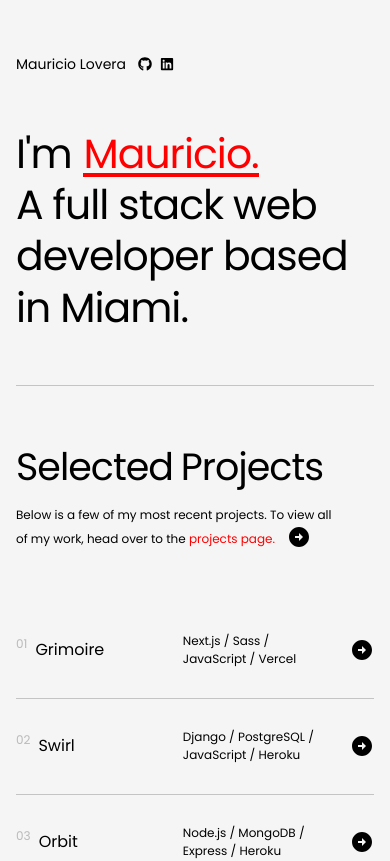
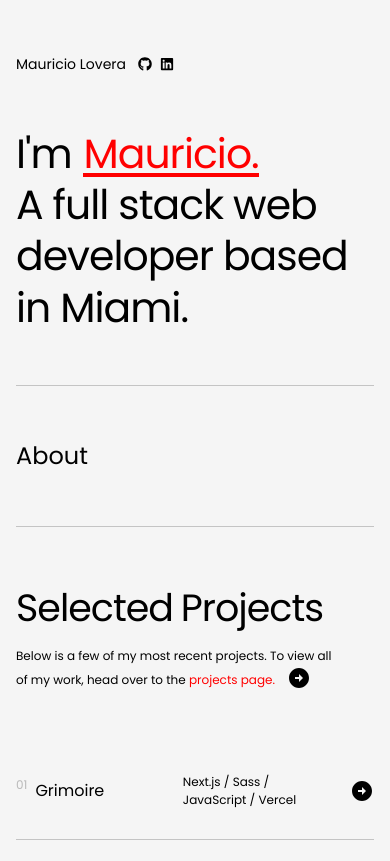
Before and after one commit to mauLovera/Portfolio, a Next.js app: page / in a window 390 px wide. Shown: the top 861 px of the page. Built offline with nearby package versions, Linux system fonts and the light colour scheme; a web font is replaced by a local one.

Commit message:
feat: add about component

```diff
--- /dev/null
+++ b/components/common/About/About.module.scss
@@ -0,0 +1,29 @@
+@import '~styles/utilities/_palette.scss';
+
+@mixin paddingScale {
+  @media (max-width: 1200px) {
+    padding-block: $size_96px;
+  }
+
+  @media (max-width: 800px) {
+    padding-block: $size_64px;
+  }
+
+  @media (max-width: 600px) {
+    padding-block: $size_52px;
+  }
+}
+
+.container {
+  display: flex;
+  flex-direction: column;
+
+  max-width: $max-width;
+  width: 100%;
+
+  padding-block: $size_128px;
+  border-top: $divider-border;
+  @include paddingScale;
+
+
+}
--- /dev/null
+++ b/components/common/About/About.tsx
@@ -0,0 +1,24 @@
+import { motion } from 'framer-motion'
+import {
+  letterAnimation,
+  lineAnimation,
+  buttonAnimation,
+  timeline,
+  letterTimeline,
+} from './variants'
+
+import styles from './About.module.scss'
+import SectionHeader from './SectionHeader/SectionHeader'
+
+export default function About() {
+  const text: string[] = ['About']
+  return (
+    <motion.section className={styles.container}>
+      <SectionHeader
+        text={text}
+        animation={letterAnimation}
+        timeline={letterTimeline}
+      />
+    </motion.section>
+  )
+}
--- /dev/null
+++ b/components/common/About/SectionHeader/SectionHeader.module.scss
@@ -0,0 +1,5 @@
+.container {
+  display: flex;
+  overflow: hidden;
+  height: fit-content;
+}
--- /dev/null
+++ b/components/common/About/SectionHeader/SectionHeader.tsx
@@ -0,0 +1,25 @@
+import { motion, Variants } from 'framer-motion'
+import styles from './SectionHeader.module.scss'
+
+interface Props {
+  text: string[]
+  animation: Variants
+  timeline: Variants
+}
+
+export default function SectionHeader({ text, animation, timeline }: Props) {
+  return (
+    <motion.h2
+      variants={timeline}
+      initial="initial"
+      whileInView={'animate'}
+      className={styles.container}
+    >
+      {[...text[0]].map((letter, idx) => (
+        <motion.span variants={animation} key={idx}>
+          {letter}
+        </motion.span>
+      ))}
+    </motion.h2>
+  )
+}
--- /dev/null
+++ b/components/common/About/variants.ts
@@ -0,0 +1,51 @@
+export const timeline = {
+  animate: {
+    transition: {
+      delayChildren: 0,
+      staggerChildren: 0.5,
+    },
+  },
+}
+
+export const letterTimeline = {
+  animate: {
+    transition: {
+      delayChildren: 0,
+      staggerChildren: 0.05,
+    },
+  },
+}
+
+export const lineAnimation = {
+  initial: { y: 200 },
+  animate: {
+    y: 0,
+    transition: {
+      ease: [0.6, 0.01, -0.05, 0.95],
+      duration: 1,
+    },
+  },
+}
+
+export const letterAnimation = {
+  initial: { y: 400 },
+  animate: {
+    y: 0,
+    transition: {
+      ease: [0.6, 0.01, -0.05, 0.95],
+      duration: 1,
+    },
+  },
+}
+
+export const buttonAnimation = {
+  initial: { scale: 0 },
+  animate: {
+    scale: 1,
+    transition: {
+      ease: [0.6, 0.01, -0.05, 0.95],
+      duration: 1,
+      delay: 0.5,
+    },
+  },
+}
--- a/components/common/SelectedProjects/SectionHeader/SectionHeader.tsx
+++ b/components/common/SelectedProjects/SectionHeader/SectionHeader.tsx
@@ -25,10 +25,7 @@ export default function SectionHeader({ timeline, animation }: Props) {
       ))}
       <div className={styles.spaced} />
       {[...text[1]].map((letter, idx) => (
-        <motion.span
-          key={idx}
-          variants={animation.letterAnimation}
-        >
+        <motion.span key={idx} variants={animation.letterAnimation}>
           {letter}
         </motion.span>
       ))}
--- a/components/common/SelectedProjects/SelectedProjects.tsx
+++ b/components/common/SelectedProjects/SelectedProjects.tsx
@@ -7,9 +7,9 @@ import styles from './SelectedProjects.module.scss'
 
 //* === Components === */
 import SectionSubHeader from './SectionSubHeader/SectionSubHeader'
-import SectionHeader from './SectionHeader/SectionHeader'
 import List from './List/List'
 import Slides from './Slides/Slides'
+import SectionHeader from './SectionHeader/SectionHeader'
 
 //* === Variants === //
 import {
@@ -19,7 +19,6 @@ import {
   letterTimeline,
   lineAnimation,
 } from './variants'
-
 
 export default function SelectedProjects() {
   const [focus, setFocus] = useState<string>('')
--- a/pages/index.tsx
+++ b/pages/index.tsx
@@ -1,6 +1,7 @@
 import Layout from '@/components/layout/Layout'
 import LandingBanner from '@/components/common/LandingBanner/LandingBanner'
-import ProjectsSection from '@/components/common/SelectedProjects/SelectedProjects'
+import SelectedProjects from '@/components/common/SelectedProjects/SelectedProjects'
+import About from '@/components/common/About/About'
 
 import styles from '@/styles/pages/index.module.scss'
 interface Props {}
@@ -9,7 +10,8 @@ export default function HomePage() {
   return (
     <Layout>
       <LandingBanner />
-      <ProjectsSection />
+      <About />
+      <SelectedProjects />
     </Layout>
   )
 }
```
